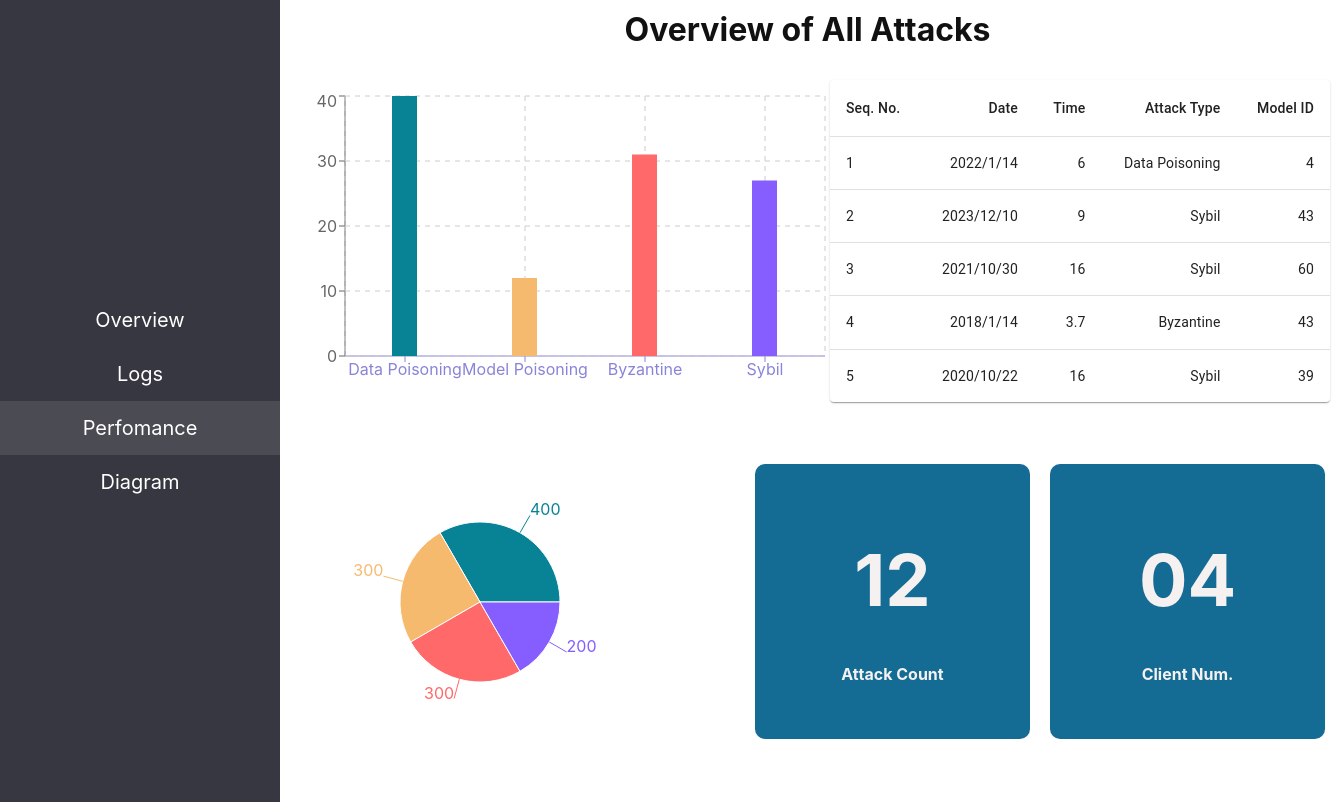
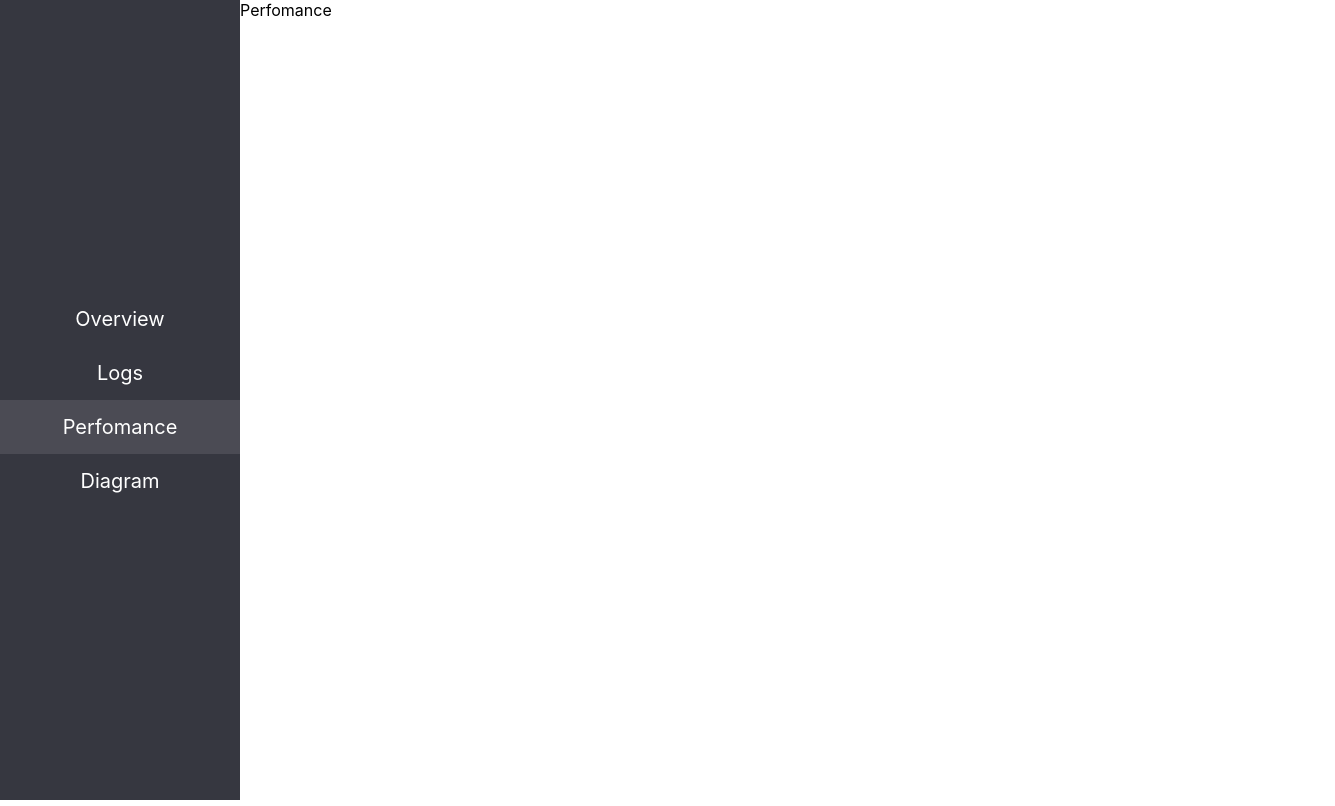
Before and after one commit to batsdk/attack-detection-uni, a React (Create React App) app: page /perfomance in a window 1280 px wide. Shown: the whole page, 1335 px wide, since content can reach past the window. Built offline with nearby package versions, Linux system fonts and the light colour scheme.

Commit message:
Pages init

```diff
--- /dev/null
+++ b/src/Pages/Logs.jsx
@@ -0,0 +1,9 @@
+import React from 'react'
+
+const Logs = () => {
+  return (
+    <div>Logs</div>
+  )
+}
+
+export default Logs
--- /dev/null
+++ b/src/Pages/Perfomance.jsx
@@ -0,0 +1,9 @@
+import React from 'react'
+
+const Perfomance = () => {
+  return (
+    <div>Perfomance</div>
+  )
+}
+
+export default Perfomance
--- a/src/assets/styles/PageLayout.css
+++ b/src/assets/styles/PageLayout.css
@@ -18,8 +18,8 @@ a {
   display: flex;
   flex-direction: column;
   justify-content: center;
-  min-width: 280px;
-  max-width: 280px;
+  min-width: 240px;
+  max-width: 240px;
   min-height: 100vh;
   background: #363740;
   color: #fff;
--- a/src/router/index.js
+++ b/src/router/index.js
@@ -1,7 +1,9 @@
 import * as React from 'react'
 import { Route, Routes, useNavigate } from "react-router-dom"
 
-const Overview = React.lazy(()=>import("../Pages/Overview"))
+import Logs from '../Pages/Logs'
+import Overview from '../Pages/Overview'
+import Perfomance from '../Pages/Perfomance'
 
 const AllRoutes = () => {
 
@@ -13,7 +15,9 @@ const AllRoutes = () => {
 
     return (
         <Routes>
-            <Route path="/overview" element={<Overview/>} />
+            <Route path="/" element={<Overview/>} />
+            <Route path="/logs" element={<Logs/>} />
+            <Route path="/perfomance" element={<Perfomance/>} />
             <Route path="*" element={<Overview/>} />
         </Routes>
     )
```
